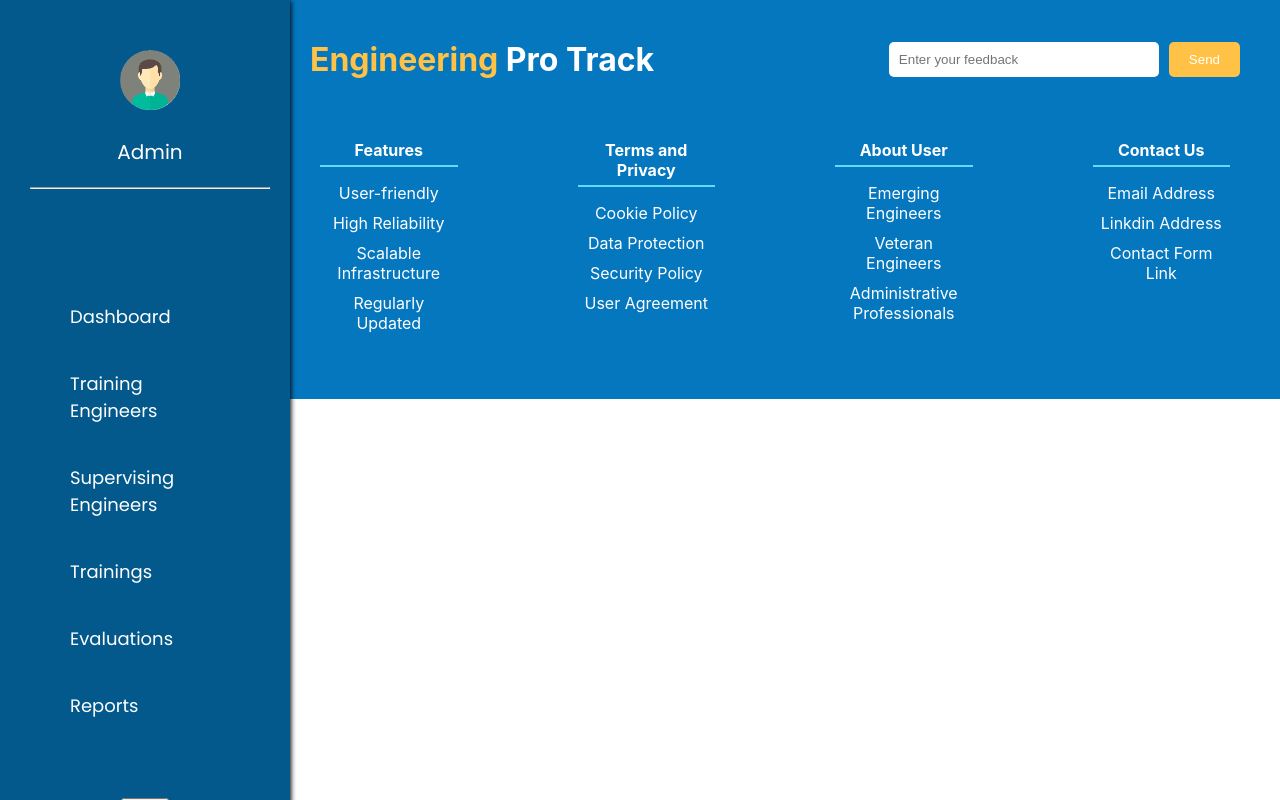
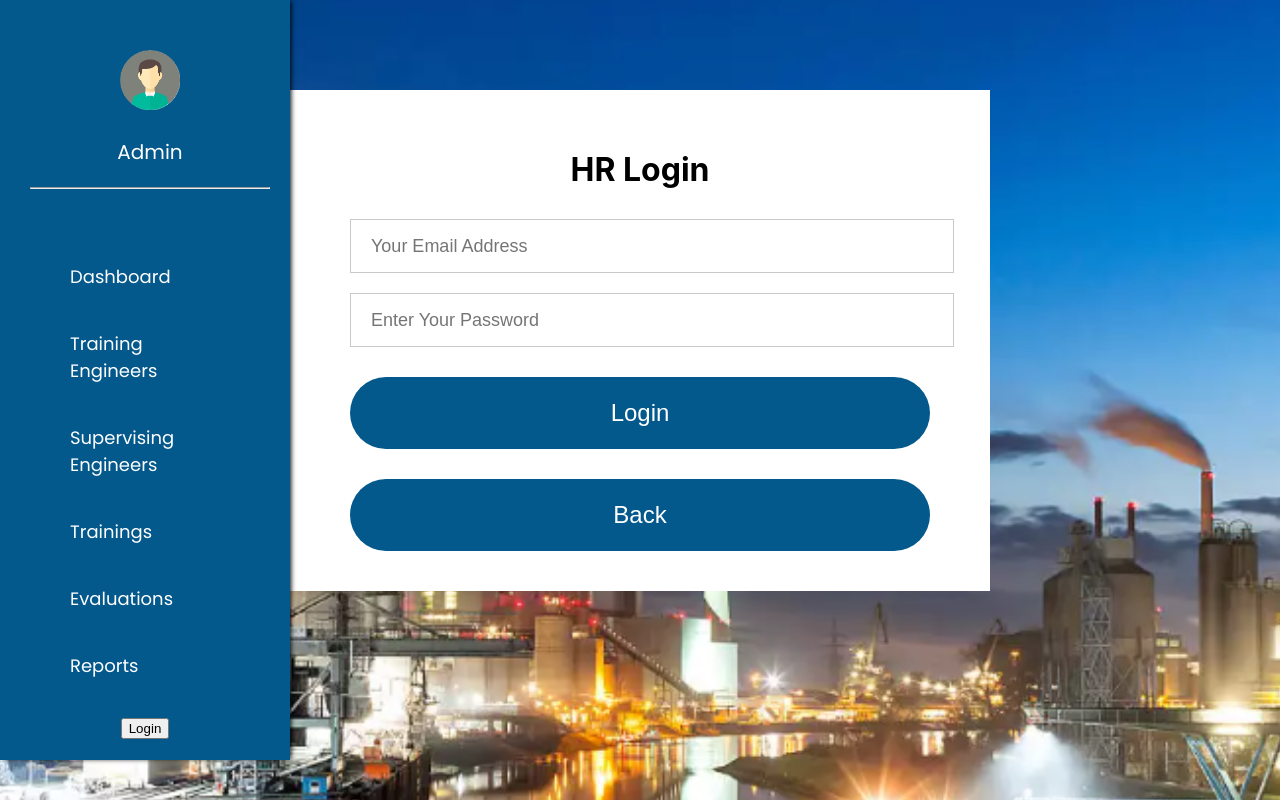
Before and after one commit to NethmaaJay26/Eng_Tracking_FrontEnd, a React (Create React App) app: page /login/hr in a window 1280 px wide. Shown: the top 800 px of the page. Built offline with nearby package versions, Linux system fonts and the light colour scheme.

Commit message:
signin_page

```diff
--- a/package.json
+++ b/package.json
@@ -3,9 +3,11 @@
   "version": "0.1.0",
   "private": true,
   "dependencies": {
+    "@lottiefiles/react-lottie-player": "^3.5.4",
     "@testing-library/jest-dom": "^5.17.0",
     "@testing-library/react": "^13.4.0",
     "@testing-library/user-event": "^13.5.0",
+    "axios": "^1.7.2",
     "dom": "^0.0.3",
     "react": "^18.3.1",
     "react-dom": "^18.3.1",
--- a/src/App.js
+++ b/src/App.js
@@ -11,6 +11,12 @@ import Summary from "./Pages/Summary.jsx"
 import Evaluations from "./Pages/Evaluations.jsx"
 import Home from "./Pages/Home.jsx"
 import Footer from "./Components/Footer/Footer.jsx"
+
+import MainLoginPage from './LoginSignin/MainLoginPage';
+import RoleSelectionPage from './LoginSignin/RoleSelectionPage';
+import HRLoginPage from './LoginSignin/HRLoginPage';
+import EngineersLoginPage from './LoginSignin/EngineersLoginPage';
+import SupervisingEngineersLoginPage from './LoginSignin/SupervisingEngineersLoginPage';
 
 
 
@@ -29,7 +35,13 @@ function App() {
           <Route path='/trainings' element = {<Trainings/>}/>
           <Route path='/evaluations' element = {<Evaluations/>}/>
           <Route path='/summary' element = {<Summary/>}/>
-          <Route path='/loginsignin' element = {<LoginSignin/>}/>
+
+          <Route path="/" element={<MainLoginPage />} />
+
+        <Route path="/login" element={<RoleSelectionPage />} />
+        <Route path="/login/hr" element={<HRLoginPage />} />
+        <Route path="/login/engineers" element={<EngineersLoginPage />} />
+        <Route path="/login/supervising-engineers" element={<SupervisingEngineersLoginPage />} />
 
 
         </Routes>
--- a/src/Components/Navbar/Navbar.css
+++ b/src/Components/Navbar/Navbar.css
@@ -4,7 +4,7 @@
   justify-content: space-between;
   padding: 20px;
   width: 250px;
-  height: 100vh;
+  height: 90vh;
   position: fixed;
   top: 0;
   left: 0;
--- a/src/Components/Navbar/Navbar.jsx
+++ b/src/Components/Navbar/Navbar.jsx
@@ -44,7 +44,7 @@ export default function Sidebar() {
         ))}
       </ul>
       <div className="sidebar-login-cart">
-        <button onClick={() => navigate('/loginsignin')}>Login</button>
+        <button onClick={() => navigate('/login')}>Login</button>
       </div>
     </div>
   );
--- /dev/null
+++ b/src/LoginSignin/EngineersLoginPage.jsx
@@ -0,0 +1,50 @@
+import React, { useState } from 'react';
+import { useNavigate } from 'react-router-dom';
+import axios from 'axios';
+import './LoginSignin.css';
+
+export default function EngineersLoginPage() {
+    const [email, setEmail] = useState('');
+    const [password, setPassword] = useState('');
+    const navigate = useNavigate();
+
+    const handleLogin = async () => {
+        try {
+            const response = await axios.post('http://localhost:4000/login/engineers', {
+                email,
+                password
+            });
+            // Assuming the response includes the user data and a success message
+            console.log('Login successful:', response.data);
+            // Redirect or perform actions upon successful login
+            navigate('/dashboard'); // Change to the route you want to navigate to after login
+        } catch (error) {
+            console.error('Login error:', error.response.data.message);
+            // Handle login error (e.g., display error message to the user)
+        }
+    };
+
+    return (
+        <div className='loginsignup'>
+            <div className="loginsignup-container">
+                <h1>Engineers Login</h1>
+                <div className="loginsignup-fields">
+                    <input
+                        type="email"
+                        placeholder='Your Email Address'
+                        value={email}
+                        onChange={(e) => setEmail(e.target.value)}
+                    />
+                    <input
+                        type="password"
+                        placeholder='Enter Your Password'
+                        value={password}
+                        onChange={(e) => setPassword(e.target.value)}
+                    />
+                </div>
+                <button onClick={handleLogin}>Login</button>
+                <button onClick={() => navigate(-1)}>Back</button>
+            </div>
+        </div>
+    );
+}
--- /dev/null
+++ b/src/LoginSignin/HRLoginPage.jsx
@@ -0,0 +1,52 @@
+import React, { useState } from 'react';
+import { useNavigate } from 'react-router-dom';
+import axios from 'axios';
+import './LoginSignin.css';
+
+export default function HRLoginPage() {
+  const [email, setEmail] = useState('');
+  const [password, setPassword] = useState('');
+  const [error, setError] = useState('');
+  const navigate = useNavigate();
+
+  const handleLogin = async () => {
+    try {
+      const response = await axios.post('http://localhost:4000/api/user/login', { email, password });
+      if (response.data.success) {
+        // Store the token in localStorage or any state management
+        localStorage.setItem('token', response.data.token);
+        // Navigate to a different page after successful login
+        navigate('/dashboard');
+      } else {
+        setError(response.data.message);
+      }
+    } catch (error) {
+      setError('An error occurred during login.');
+    }
+  };
+
+  return (
+    <div className='loginsignup'>
+      <div className="loginsignup-container">
+        <h1>HR Login</h1>
+        <div className="loginsignup-fields">
+          <input
+            type="email"
+            placeholder='Your Email Address'
+            value={email}
+            onChange={(e) => setEmail(e.target.value)}
+          />
+          <input
+            type="password"
+            placeholder='Enter Your Password'
+            value={password}
+            onChange={(e) => setPassword(e.target.value)}
+          />
+        </div>
+        {error && <div className="error-message">{error}</div>}
+        <button onClick={handleLogin}>Login</button>
+        <button onClick={() => navigate(-1)}>Back</button>
+      </div>
+    </div>
+  );
+}
--- /dev/null
+++ b/src/LoginSignin/LoginSignin.css
@@ -0,0 +1,125 @@
+.loginsignup {
+    width: 100%;
+    height: 100vh;
+    background-image: url('../Components/Assets/signup.png');
+    background-size: cover;
+    background-repeat: no-repeat;
+    background-position: center center;
+    padding-top: 90px;
+}
+
+.loginsignup-container {
+    width: 580px;
+    height: auto;
+    background: white;
+    margin: auto;
+    padding: 40px 60px;
+}
+
+.loginsignup-container h1 {
+    margin: 20px 0px;
+}
+
+.loginsignup-fields {
+    display: flex;
+    flex-direction: column;
+    gap: 20px;
+    margin-top: 30px;
+}
+
+.loginsignup-fields input,
+.loginsignup-fields button {
+    height: 50px;
+    width: 100%;
+    padding-left: 20px;
+    border: 1px solid #c9c9c9;
+    outline: none;
+    color: #5c5c5c;
+    font-size: 18px;
+}
+
+.loginsignup-fields button {
+    background: #03588C;
+    color: white;
+    border: none;
+    cursor: pointer;
+}
+
+.loginsignup-fields button:hover {
+    transform: scale(1.05);
+    transition: 0.6s;
+}
+
+.main-login {
+    width: 100%;
+    height: 100vh;
+    background-image: url('../Components/Assets/signup.png');
+    background-size: cover;
+    background-repeat: no-repeat;
+    background-position: center center;
+    display: flex;
+    align-items: center;
+    justify-content: center;
+}
+
+.main-login-container {
+    width: 80%;
+    height: auto;
+    background: white;
+    display: flex;
+    align-items: center;
+    justify-content: space-between;
+    padding: 40px 60px;
+    border-radius: 10px;
+}
+
+.main-login-left {
+    flex: 1;
+    display: flex;
+    justify-content: center;
+    align-items: center;
+}
+
+.main-login-right {
+    flex: 1;
+    padding: 20px;
+}
+
+.main-login-right h1 {
+    margin-bottom: 20px;
+    font-size: 2em;
+    margin: 0;
+}
+
+.main-login-right h1 span{
+    color: #ffc247;
+}
+
+.main-login-right p {
+    margin-bottom: 20px;
+    font-size: 18px;
+    color: #5c5c5c;
+}
+
+.main-login-buttons {
+    display: flex;
+    flex-direction: column;
+    gap: 20px;
+}
+
+.main-login-buttons button {
+    height: 50px;
+    width: 100%;
+    border: none;
+    outline: none;
+    background: #03588C;
+    color: white;
+    font-size: 18px;
+    cursor: pointer;
+    border-radius: 5px;
+}
+
+.main-login-buttons button:hover {
+    transform: scale(1.05);
+    transition: 0.6s;
+}
--- /dev/null
+++ b/src/LoginSignin/MainLoginPage.jsx
@@ -0,0 +1,33 @@
+import './LoginSignin.css';
+
+import React from 'react';
+import { useNavigate } from 'react-router-dom';
+import { Player } from '@lottiefiles/react-lottie-player';
+
+
+export default function MainLoginPage() {
+  const navigate = useNavigate();
+
+  return (
+    <div className='main-login'>
+      <div className="main-login-container">
+        <div className="main-login-left">
+          <Player
+            autoplay
+            loop
+            src="https://lottie.host/cde5fb72-e9e2-4f5a-8f5a-115124eb9348/0KYIftDHu2.json"
+            style={{ height: '300px', width: '300px' }}
+          />
+        </div>
+        <div className="main-login-right">
+          <h1><span>Engineering</span> Pro Track</h1>
+          <p>Please login to your account or continue as a guest.</p>
+          <div className="main-login-buttons">
+            <button onClick={() => navigate('/role-selection')}>Login</button>
+            <button onClick={() => navigate('/guest')}>View as Guest</button>
+          </div>
+        </div>
+      </div>
+    </div>
+  );
+}
--- /dev/null
+++ b/src/LoginSignin/RoleSelectionPage.jsx
@@ -0,0 +1,21 @@
+import React from 'react';
+import { useNavigate } from 'react-router-dom';
+import './LoginSignin.css';
+
+export default function RoleSelectionPage() {
+  const navigate = useNavigate();
+
+  return (
+    <div className='loginsignup'>
+      <div className="loginsignup-container">
+        <h1>Select Your Role</h1>
+        <div className="loginsignup-fields">
+          <button onClick={() => navigate('/login/hr')}>HR</button>
+          <button onClick={() => navigate('/login/engineers')}>Engineers</button>
+          <button onClick={() => navigate('/login/supervising-engineers')}>Supervising Engineers</button>
+          <button onClick={() => navigate('/')}>Back</button>
+        </div>
+      </div>
+    </div>
+  );
+}
--- /dev/null
+++ b/src/LoginSignin/SupervisingEngineersLoginPage.jsx
@@ -0,0 +1,21 @@
+import React from 'react';
+import './LoginSignin.css';
+import { useNavigate } from 'react-router-dom';
+
+
+export default function SupervisingEngineersLoginPage() {
+    const navigate = useNavigate();
+    return (
+    <div className='loginsignup'>
+      <div className="loginsignup-container">
+        <h1>Supervising Engineers Login</h1>
+        <div className="loginsignup-fields">
+          <input type="email" placeholder='Your Email Address' />
+          <input type="password" placeholder='Enter Your Password' />
+        </div>
+        <button>Login</button>
+        <button onClick={() => navigate(-1)}>Back</button>
+      </div>
+    </div>
+  );
+}
```
Also changed, not shown: 1 other file (tests, documents, lock files or other folders).
